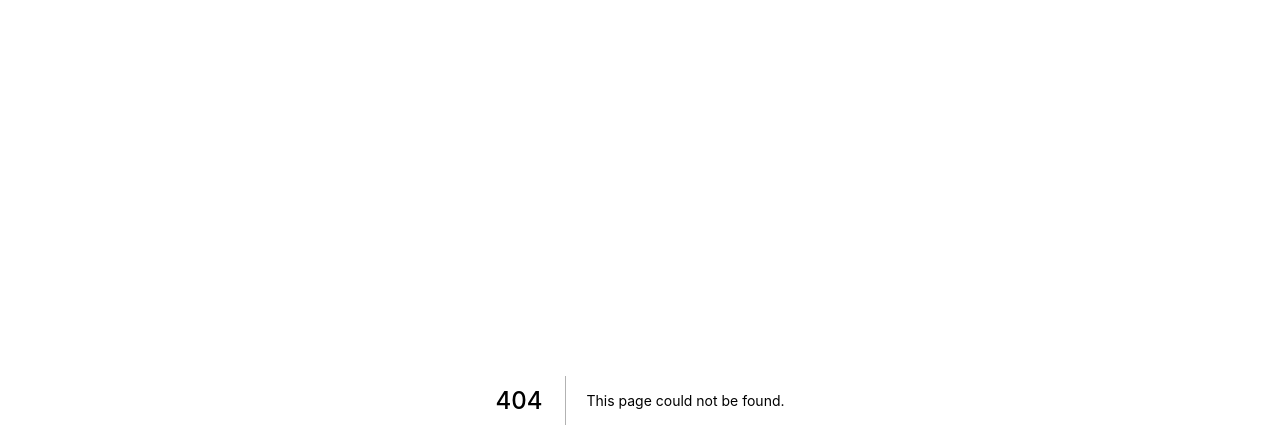
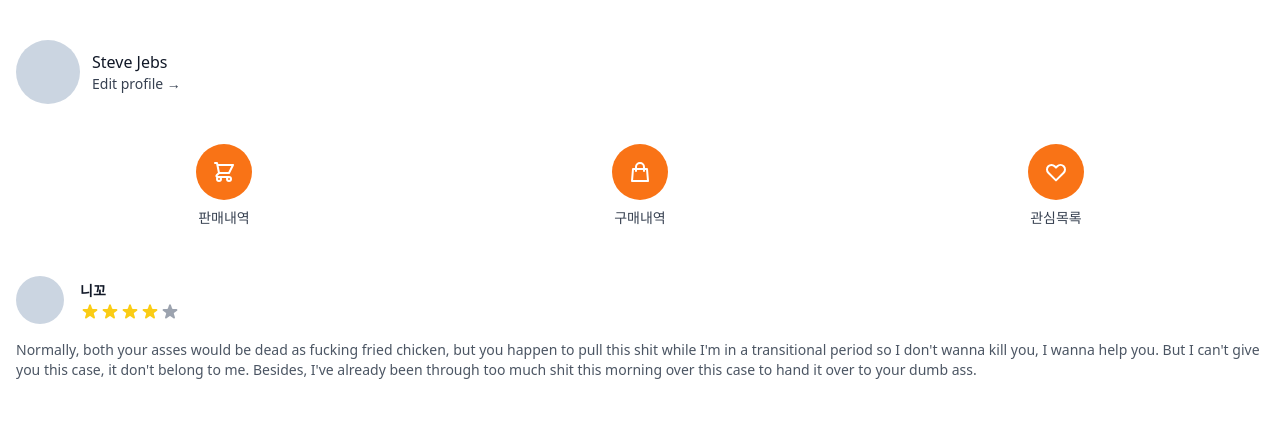
Before and after one commit to FRONT-JB/nextjs-market, a Next.js app: page /profile in a window 1280 px wide. Before the commit this address had no page. Shown: the top 448 px of the page. Built offline with nearby package versions, Linux system fonts and the light colour scheme.

Commit message:
Profile (5.10) : Setup Profile Page

```diff
--- /dev/null
+++ b/pages/profile.tsx
@@ -0,0 +1,147 @@
+import type { NextPage } from 'next';
+
+const Profile: NextPage = () => {
+  return (
+    <div className='px-4 py-10'>
+      <div className='flex items-center space-x-3'>
+        <div className='w-16 h-16 rounded-full bg-slate-300' />
+        <div className='flex flex-col'>
+          <span className='font-medium text-gray-900'>Steve Jebs</span>
+          <span className='text-sm text-gray-700'>Edit profile &rarr;</span>
+        </div>
+      </div>
+      <div className='flex justify-around mt-10'>
+        <div className='flex flex-col items-center'>
+          <div className='flex items-center justify-center text-white bg-orange-500 rounded-full w-14 h-14'>
+            <svg
+              className='w-6 h-6'
+              fill='none'
+              stroke='currentColor'
+              viewBox='0 0 24 24'
+              xmlns='http://www.w3.org/2000/svg'
+            >
+              <path
+                strokeLinecap='round'
+                strokeLinejoin='round'
+                strokeWidth='2'
+                d='M3 3h2l.4 2M7 13h10l4-8H5.4M7 13L5.4 5M7 13l-2.293 2.293c-.63.63-.184 1.707.707 1.707H17m0 0a2 2 0 100 4 2 2 0 000-4zm-8 2a2 2 0 11-4 0 2 2 0 014 0z'
+              ></path>
+            </svg>
+          </div>
+          <span className='mt-2 text-sm font-medium text-gray-700'>
+            판매내역
+          </span>
+        </div>
+        <div className='flex flex-col items-center'>
+          <div className='flex items-center justify-center text-white bg-orange-500 rounded-full w-14 h-14'>
+            <svg
+              className='w-6 h-6'
+              fill='none'
+              stroke='currentColor'
+              viewBox='0 0 24 24'
+              xmlns='http://www.w3.org/2000/svg'
+            >
+              <path
+                strokeLinecap='round'
+                strokeLinejoin='round'
+                strokeWidth='2'
+                d='M16 11V7a4 4 0 00-8 0v4M5 9h14l1 12H4L5 9z'
+              ></path>
+            </svg>
+          </div>
+          <span className='mt-2 text-sm font-medium text-gray-700'>
+            구매내역
+          </span>
+        </div>
+        <div className='flex flex-col items-center'>
+          <div className='flex items-center justify-center text-white bg-orange-500 rounded-full w-14 h-14'>
+            <svg
+              className='w-6 h-6'
+              fill='none'
+              stroke='currentColor'
+              viewBox='0 0 24 24'
+              xmlns='http://www.w3.org/2000/svg'
+            >
+              <path
+                strokeLinecap='round'
+                strokeLinejoin='round'
+                strokeWidth='2'
+                d='M4.318 6.318a4.5 4.5 0 000 6.364L12 20.364l7.682-7.682a4.5 4.5 0 00-6.364-6.364L12 7.636l-1.318-1.318a4.5 4.5 0 00-6.364 0z'
+              ></path>
+            </svg>
+          </div>
+          <span className='mt-2 text-sm font-medium text-gray-700'>
+            관심목록
+          </span>
+        </div>
+      </div>
+      <div className='mt-12'>
+        <div className='flex items-center space-x-4'>
+          <div className='w-12 h-12 rounded-full bg-slate-300' />
+          <div>
+            <b className='text-sm text-gray-900'>니꼬</b>
+            <div className='flex items-center'>
+              <svg
+                className='w-5 h-5 text-yellow-400'
+                xmlns='http://www.w3.org/2000/svg'
+                viewBox='0 0 20 20'
+                fill='currentColor'
+                aria-hidden='true'
+              >
+                <path d='M9.049 2.927c.3-.921 1.603-.921 1.902 0l1.07 3.292a1 1 0 00.95.69h3.462c.969 0 1.371 1.24.588 1.81l-2.8 2.034a1 1 0 00-.364 1.118l1.07 3.292c.3.921-.755 1.688-1.54 1.118l-2.8-2.034a1 1 0 00-1.175 0l-2.8 2.034c-.784.57-1.838-.197-1.539-1.118l1.07-3.292a1 1 0 00-.364-1.118L2.98 8.72c-.783-.57-.38-1.81.588-1.81h3.461a1 1 0 00.951-.69l1.07-3.292z' />
+              </svg>
+              <svg
+                className='w-5 h-5 text-yellow-400'
+                xmlns='http://www.w3.org/2000/svg'
+                viewBox='0 0 20 20'
+                fill='currentColor'
+                aria-hidden='true'
+              >
+                <path d='M9.049 2.927c.3-.921 1.603-.921 1.902 0l1.07 3.292a1 1 0 00.95.69h3.462c.969 0 1.371 1.24.588 1.81l-2.8 2.034a1 1 0 00-.364 1.118l1.07 3.292c.3.921-.755 1.688-1.54 1.118l-2.8-2.034a1 1 0 00-1.175 0l-2.8 2.034c-.784.57-1.838-.197-1.539-1.118l1.07-3.292a1 1 0 00-.364-1.118L2.98 8.72c-.783-.57-.38-1.81.588-1.81h3.461a1 1 0 00.951-.69l1.07-3.292z' />
+              </svg>
+              <svg
+                className='w-5 h-5 text-yellow-400'
+                xmlns='http://www.w3.org/2000/svg'
+                viewBox='0 0 20 20'
+                fill='currentColor'
+                aria-hidden='true'
+              >
+                <path d='M9.049 2.927c.3-.921 1.603-.921 1.902 0l1.07 3.292a1 1 0 00.95.69h3.462c.969 0 1.371 1.24.588 1.81l-2.8 2.034a1 1 0 00-.364 1.118l1.07 3.292c.3.921-.755 1.688-1.54 1.118l-2.8-2.034a1 1 0 00-1.175 0l-2.8 2.034c-.784.57-1.838-.197-1.539-1.118l1.07-3.292a1 1 0 00-.364-1.118L2.98 8.72c-.783-.57-.38-1.81.588-1.81h3.461a1 1 0 00.951-.69l1.07-3.292z' />
+              </svg>
+              <svg
+                className='w-5 h-5 text-yellow-400'
+                xmlns='http://www.w3.org/2000/svg'
+                viewBox='0 0 20 20'
+                fill='currentColor'
+                aria-hidden='true'
+              >
+                <path d='M9.049 2.927c.3-.921 1.603-.921 1.902 0l1.07 3.292a1 1 0 00.95.69h3.462c.969 0 1.371 1.24.588 1.81l-2.8 2.034a1 1 0 00-.364 1.118l1.07 3.292c.3.921-.755 1.688-1.54 1.118l-2.8-2.034a1 1 0 00-1.175 0l-2.8 2.034c-.784.57-1.838-.197-1.539-1.118l1.07-3.292a1 1 0 00-.364-1.118L2.98 8.72c-.783-.57-.38-1.81.588-1.81h3.461a1 1 0 00.951-.69l1.07-3.292z' />
+              </svg>
+              <svg
+                className='w-5 h-5 text-gray-400'
+                xmlns='http://www.w3.org/2000/svg'
+                viewBox='0 0 20 20'
+                fill='currentColor'
+                aria-hidden='true'
+              >
+                <path d='M9.049 2.927c.3-.921 1.603-.921 1.902 0l1.07 3.292a1 1 0 00.95.69h3.462c.969 0 1.371 1.24.588 1.81l-2.8 2.034a1 1 0 00-.364 1.118l1.07 3.292c.3.921-.755 1.688-1.54 1.118l-2.8-2.034a1 1 0 00-1.175 0l-2.8 2.034c-.784.57-1.838-.197-1.539-1.118l1.07-3.292a1 1 0 00-.364-1.118L2.98 8.72c-.783-.57-.38-1.81.588-1.81h3.461a1 1 0 00.951-.69l1.07-3.292z' />
+              </svg>
+            </div>
+          </div>
+        </div>
+        <div className='mt-4 text-sm text-gray-600'>
+          <p>
+            Normally, both your asses would be dead as fucking fried chicken,
+            but you happen to pull this shit while I&apos;m in a transitional
+            period so I don&apos;t wanna kill you, I wanna help you. But I
+            can&apos;t give you this case, it don&apos;t belong to me. Besides,
+            I&apos;ve already been through too much shit this morning over this
+            case to hand it over to your dumb ass.
+          </p>
+        </div>
+      </div>
+    </div>
+  );
+};
+
+export default Profile;
```
